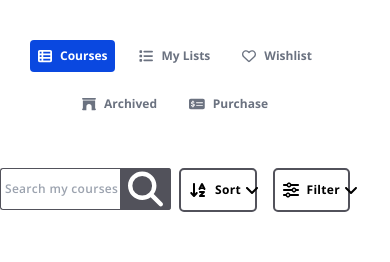
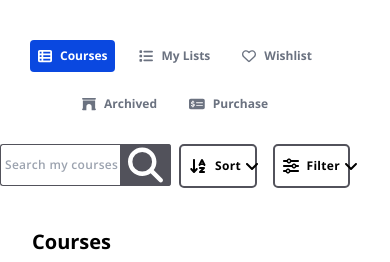
Before and after one commit to FrontEndDevo/NeuraLearnAcademy, a React (Vite) app: page /my-learnings in a window 390 px wide. Shown: the top 262 px of the page. Built offline with nearby package versions, Linux system fonts and the light colour scheme.

Commit message:
Update margin in SearchUserCourses and UserCoursesActions components

```diff
--- a/src/components/UserCourses/UserCoursesOptions/SearchUserCourses.jsx
+++ b/src/components/UserCourses/UserCoursesOptions/SearchUserCourses.jsx
@@ -20,7 +20,7 @@ const SearchUserCourses = React.memo(() => {
   };
 
   return (
-    <div className="my-6">
+    <div className="md:my-6">
       <div className="items-center justify-between hidden md:flex">
         <h4 className="text-xs font-bold tracking-wide lg:text-base">
           Search your enrollments
--- a/src/components/UserCourses/UserCoursesOptions/UserCoursesActions/UserCoursesActions.jsx
+++ b/src/components/UserCourses/UserCoursesOptions/UserCoursesActions/UserCoursesActions.jsx
@@ -8,7 +8,7 @@ const UserCoursesActions = React.memo(() => {
   const [areActionsOpen, setAreActionsOpen] = useState(false);
 
   return (
-    <div className="my-6">
+    <div className="md:my-6">
       <div className="items-center justify-between hidden md:flex">
         <h4 className="text-xs font-bold tracking-wide lg:text-base">
           List Actions
```
